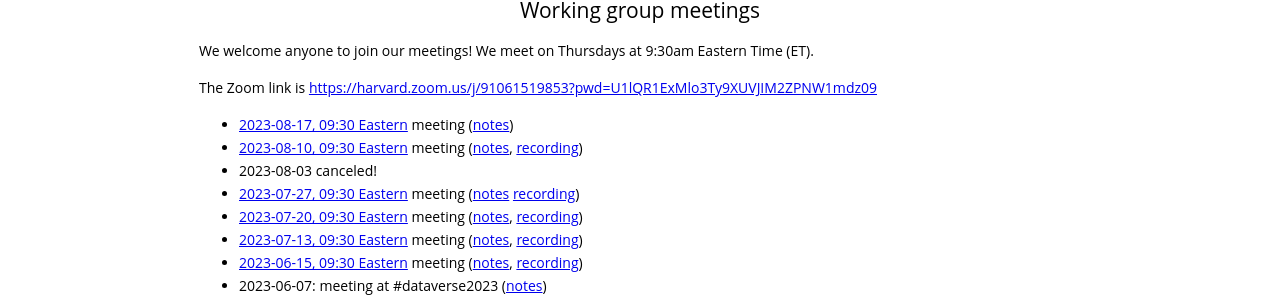
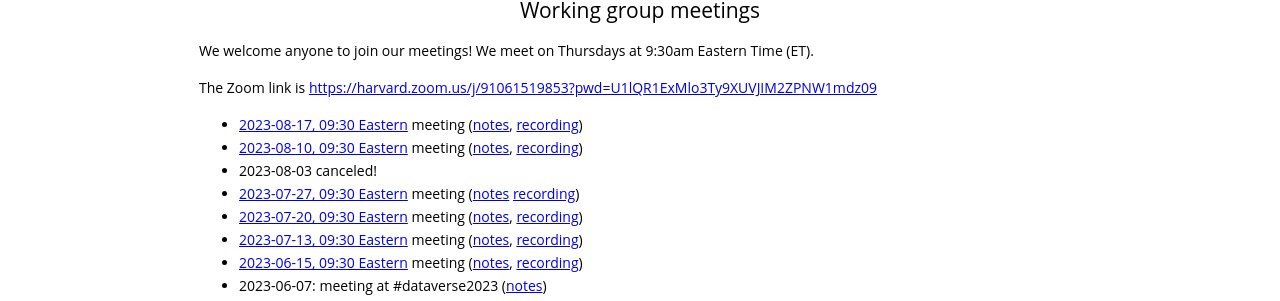
Before and after one commit to gdcc/ct.gdcc.io, a Jekyll site: the page built from index.md, in a window 1280 px wide and 900 px high, scrolled down 1240 px. Shown: the part 145-446 px from the top of the window. Built offline with Jekyll 4.4.1, drawn with Linux system fonts in a browser that asks for light colours; our own code applies the rules of GitHub Pages for plain Markdown files.

Commit message:
add recording

```diff
--- a/index.md
+++ b/index.md
@@ -45,7 +45,7 @@ We welcome anyone to join our meetings! We meet on Thursdays at 9:30am Eastern T
 
 The Zoom link is <https://harvard.zoom.us/j/91061519853?pwd=U1lQR1ExMlo3Ty9XUVJIM2ZPNW1mdz09>
 
-- [2023-08-17, 09:30 Eastern](https://time.is/compare/0930_17_Aug_2023_in_Boston) meeting ([notes](https://docs.google.com/document/d/1DRzIT17EU250_zHfNs8EVyrZl3PNex-R6MdOSmNwnoU/edit?usp=sharing))
+- [2023-08-17, 09:30 Eastern](https://time.is/compare/0930_17_Aug_2023_in_Boston) meeting ([notes](https://docs.google.com/document/d/1DRzIT17EU250_zHfNs8EVyrZl3PNex-R6MdOSmNwnoU/edit?usp=sharing), [recording](https://harvard.zoom.us/rec/share/JgYLz3w-_IFUpCrFG7Rba5i1rykQx2687M8cvuY8G0zwUQq2_ZL6WtrIg9tTg4gJ.kYS1kKATrIDkUs2g))
 - [2023-08-10, 09:30 Eastern](https://time.is/compare/0930_10_Aug_2023_in_Boston) meeting ([notes](https://docs.google.com/document/d/1c3_LVAwtDncK6GS1AsVG62gLIkgyZX0gCJC792pw8Rs/edit?usp=sharing), [recording](https://harvard.zoom.us/rec/share/vt5PT7OH-Jw3w_orzEhfH1LVCb_cbpNZj3zbz9rsMmqotqLe0aDutti2CoKeJ6MF.Tqs7XJ648HnCvoj7))
 - 2023-08-03 canceled!
 - [2023-07-27, 09:30 Eastern](https://time.is/compare/0930_27_July_2023_in_Boston) meeting ([notes](https://docs.google.com/document/d/1RUtQxnadwTPnWf1x3h1bYQ0sh-sG-rGP93Pf0eHETng/edit?usp=sharing) [recording](https://harvard.zoom.us/rec/share/HjZX8HPCyNkvkc1tj6NAxkEMtA_5348Hl8jhCyRyarNNiVztpbUe6oS1UVMZeNs9.NGmm8VnIQh44GwNU))
```
